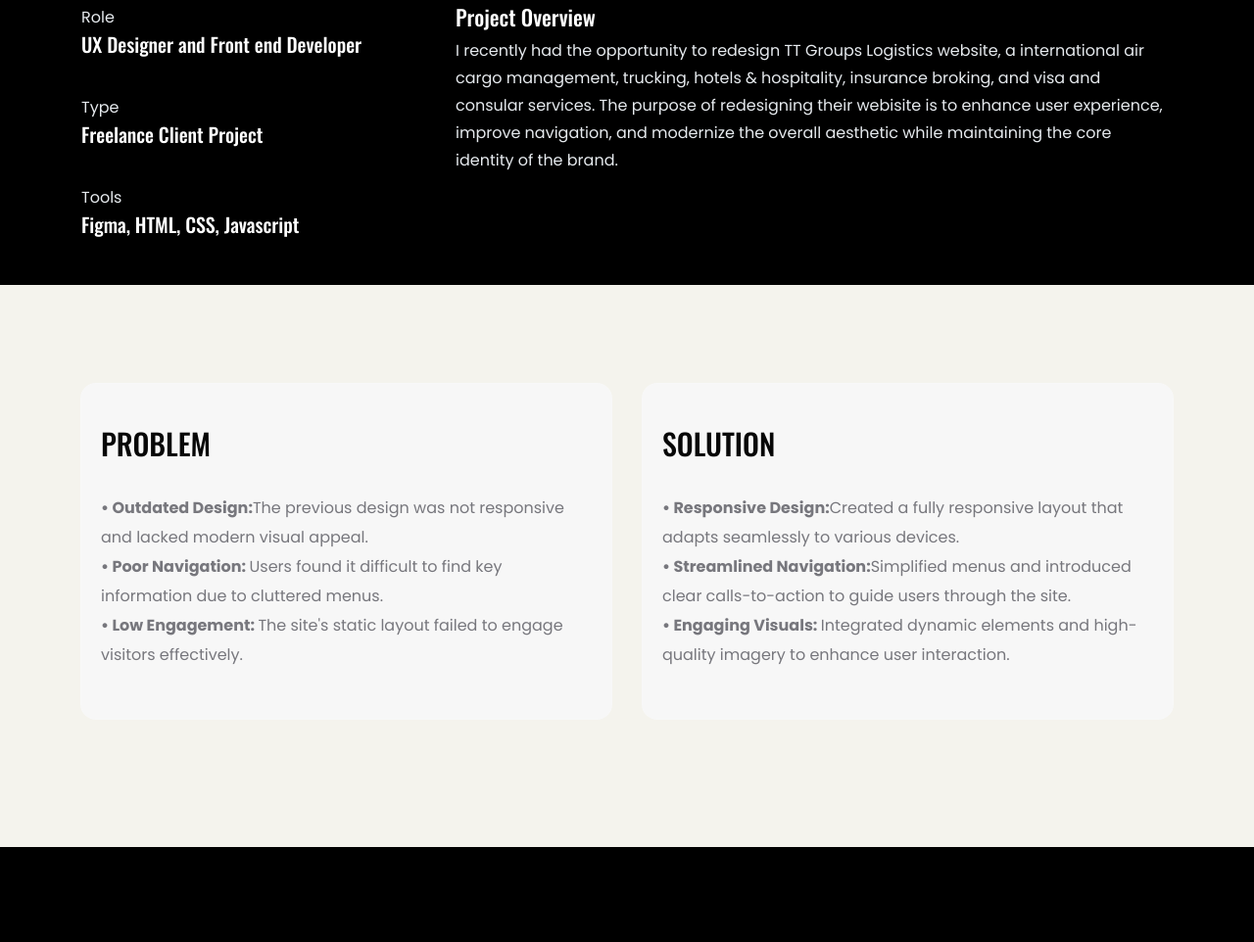
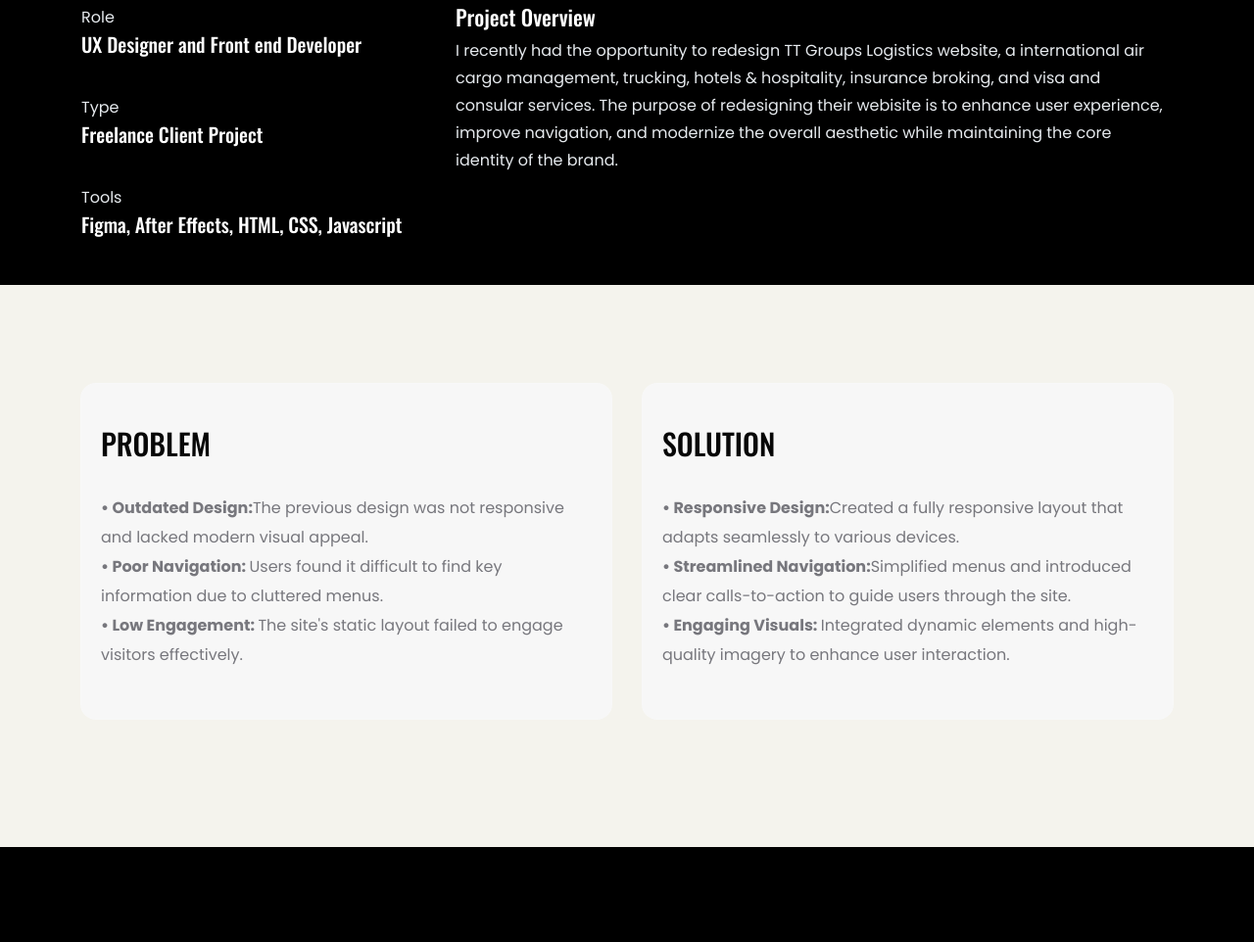
Before and after one commit to NeethishRamasamy/Neethish-Kumar-Ramasamy-Portfolio, a plain HTML site: page ttg.html in a window 1280 px wide. Shown: the part 1452-2414 px from the top of the page at 98% size. Drawn offline with nearby package versions, Linux system fonts and the light colour scheme.

Commit message:
Update ttg.html

```diff
--- a/ttg.html
+++ b/ttg.html
@@ -163,7 +163,7 @@
 
                      <div class="single-info">
                         <p>Tools</p>
-                        <h3> Figma, HTML, CSS, Javascript</h3>
+                        <h3> Figma, After Effects, HTML, CSS, Javascript</h3>
                     </div>
                 </div>
                 <!-- / END  AREA -->
```
